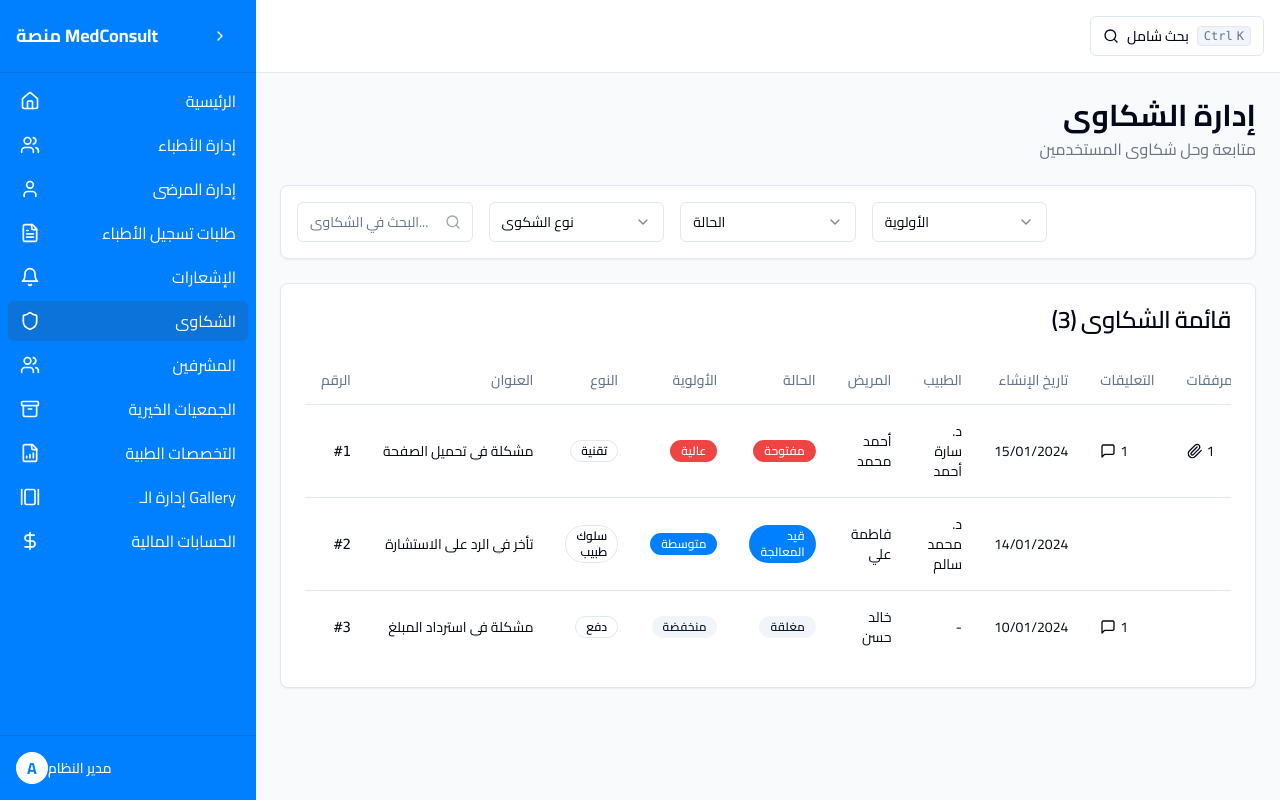
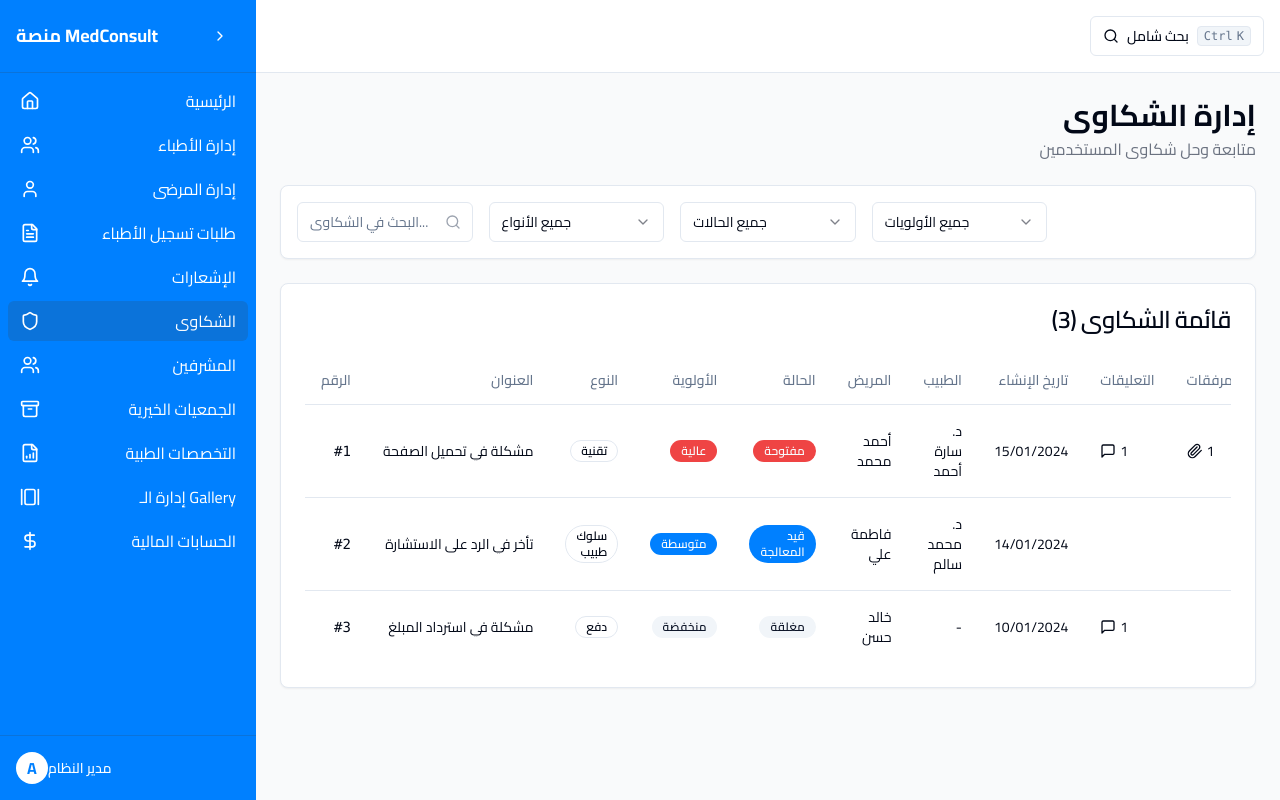
Before and after one commit to MohamedAdamHussain/medconsult-admin-dash, a React (Vite) app: page /complaints in a window 1280 px wide. Built offline with nearby package versions, Linux system fonts and the light colour scheme.

Commit message:
Fix Select component value error
Ensured that Select.Item components in ComplaintsFilter.tsx have a non-empty string value prop to prevent runtime errors.

```diff
--- a/src/components/complaints/ComplaintsFilter.tsx
+++ b/src/components/complaints/ComplaintsFilter.tsx
@@ -16,7 +16,7 @@ const ComplaintsFilter = ({ filters, onFiltersChange }: ComplaintsFilterProps) =
   const handleFilterChange = (key: keyof ComplaintFilters, value: string) => {
     onFiltersChange({
       ...filters,
-      [key]: value || undefined
+      [key]: value === 'all' ? undefined : value
     });
   };
 
@@ -42,12 +42,12 @@ const ComplaintsFilter = ({ filters, onFiltersChange }: ComplaintsFilterProps) =
           </div>
 
           {/* Type Filter */}
-          <Select value={filters.type || ''} onValueChange={(value) => handleFilterChange('type', value)}>
+          <Select value={filters.type || 'all'} onValueChange={(value) => handleFilterChange('type', value)}>
             <SelectTrigger>
               <SelectValue placeholder="نوع الشكوى" />
             </SelectTrigger>
             <SelectContent>
-              <SelectItem value="">جميع الأنواع</SelectItem>
+              <SelectItem value="all">جميع الأنواع</SelectItem>
               <SelectItem value="technical">تقنية</SelectItem>
               <SelectItem value="doctor_behavior">سلوك طبيب</SelectItem>
               <SelectItem value="payment">دفع</SelectItem>
@@ -57,12 +57,12 @@ const ComplaintsFilter = ({ filters, onFiltersChange }: ComplaintsFilterProps) =
           </Select>
 
           {/* Status Filter */}
-          <Select value={filters.status || ''} onValueChange={(value) => handleFilterChange('status', value)}>
+          <Select value={filters.status || 'all'} onValueChange={(value) => handleFilterChange('status', value)}>
             <SelectTrigger>
               <SelectValue placeholder="الحالة" />
             </SelectTrigger>
             <SelectContent>
-              <SelectItem value="">جميع الحالات</SelectItem>
+              <SelectItem value="all">جميع الحالات</SelectItem>
               <SelectItem value="open">مفتوحة</SelectItem>
               <SelectItem value="in_progress">قيد المعالجة</SelectItem>
               <SelectItem value="closed">مغلقة</SelectItem>
@@ -70,12 +70,12 @@ const ComplaintsFilter = ({ filters, onFiltersChange }: ComplaintsFilterProps) =
           </Select>
 
           {/* Priority Filter */}
-          <Select value={filters.priority || ''} onValueChange={(value) => handleFilterChange('priority', value)}>
+          <Select value={filters.priority || 'all'} onValueChange={(value) => handleFilterChange('priority', value)}>
             <SelectTrigger>
               <SelectValue placeholder="الأولوية" />
             </SelectTrigger>
             <SelectContent>
-              <SelectItem value="">جميع الأولويات</SelectItem>
+              <SelectItem value="all">جميع الأولويات</SelectItem>
               <SelectItem value="low">منخفضة</SelectItem>
               <SelectItem value="medium">متوسطة</SelectItem>
               <SelectItem value="high">عالية</SelectItem>
```
